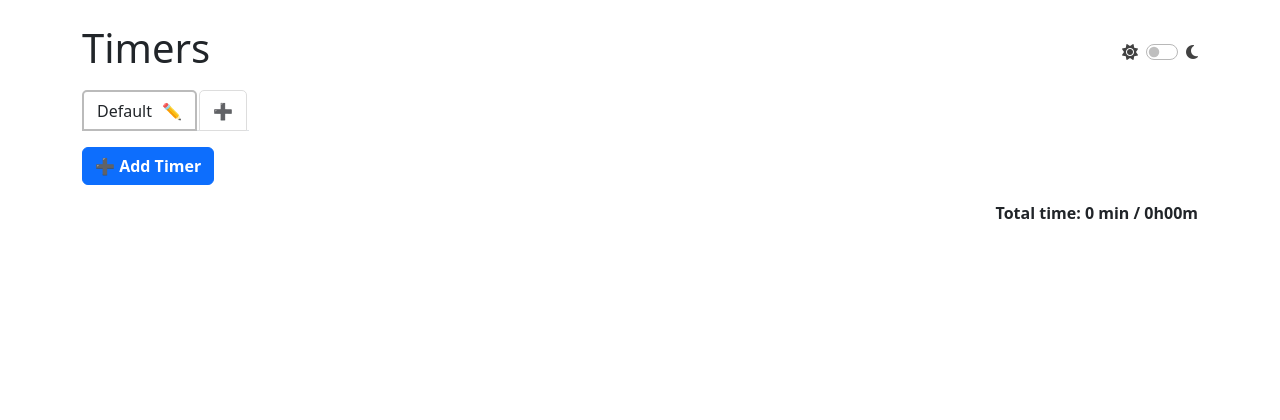
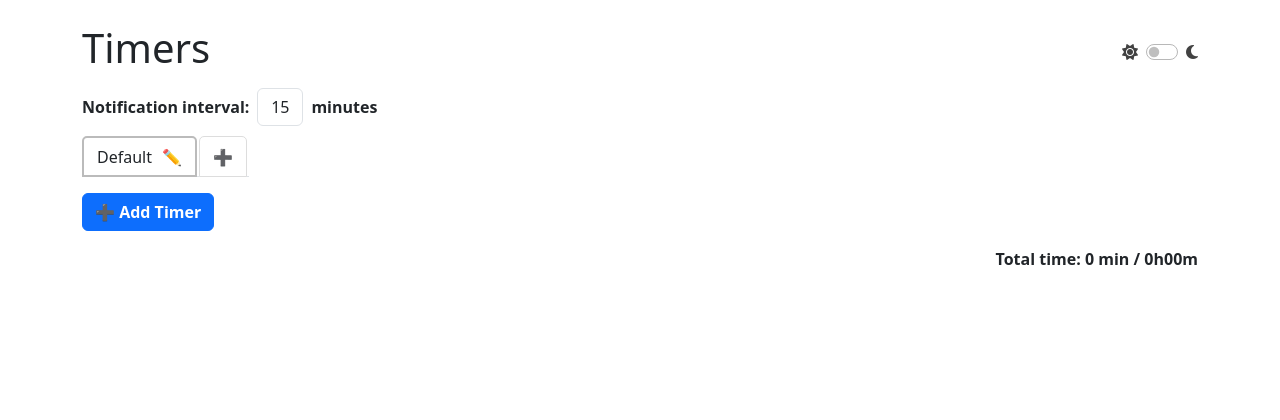
Before and after one commit to watista/dynamic-timers, a Django app: page / in a window 1280 px wide. Shown: the top 420 px of the page. Run offline with Django 4.2, Linux system fonts and the light colour scheme.

Commit message:
add inactivity alert

```diff
--- a/timers_app/static/css/style.css
+++ b/timers_app/static/css/style.css
@@ -43,3 +43,8 @@ input[type=number]::-webkit-outer-spin-button {
 .fa-moon {
     color: #424242;
 }
+
+#inactivity-time {
+    width: 46px;
+    text-align: center;
+}
--- a/timers_app/static/js/utils.js
+++ b/timers_app/static/js/utils.js
@@ -1,6 +1,7 @@
 function updateTimers() {
     const now = Date.now() / 1000;
     let totalSeconds = 0;
+    let anyTimerRunning = false;
     const activeTab = document.querySelector(".nav-link.active")?.dataset.tab;
 
     document.querySelectorAll(`[data-timer][data-tab="${activeTab}"]`).forEach(el => {
@@ -10,6 +11,7 @@ function updateTimers() {
         let elapsed = 0;
 
         if (!isNaN(start) && !isNaN(elapsedAttr)) {
+            anyTimerRunning = true;
             elapsed = elapsedAttr + (now - start);
             const minutes = (elapsed / 60).toFixed(1);
             el.textContent = minutes.replace(',', '.') + " min";
@@ -31,6 +33,7 @@ function updateTimers() {
     const totalHoursInt = Math.floor(totalSeconds / 3600);
     const totalMinutesInt = Math.floor((totalSeconds % 3600) / 60);
     document.getElementById("total-hours").textContent = `${totalHoursInt}h${String(totalMinutesInt).padStart(2, '0')}m`;
+    checkInactivity(anyTimerRunning);
 }
 
 setInterval(updateTimers, 1000);
@@ -77,6 +80,36 @@ function drop(ev) {
             },
             body: JSON.stringify({ action: "reorder", order: order }),
         }).then(() => window.location.reload());
+    }
+}
+
+let lastActiveTimestamp = Date.now();
+let lastNotified = 0;
+
+function checkInactivity(anyRunning) {
+    const now = Date.now();
+    const input = document.getElementById("inactivity-time");
+    const customDelay = parseInt(input?.value || "15", 10);
+    const delayMinutes = Math.max(customDelay, 1);
+
+    if (anyRunning) {
+        lastActiveTimestamp = now;
+    } else {
+        const diffMinutes = (now - lastActiveTimestamp) / 1000 / 60;
+
+        if (diffMinutes >= delayMinutes && (now - lastNotified) > 1000 * 60 * delayMinutes) {
+            sendInactivityNotification(delayMinutes);
+            lastNotified = now;
+        }
+    }
+}
+
+function sendInactivityNotification(delay) {
+    if (Notification.permission === "granted") {
+        new Notification("⏱ Reminder", {
+            body: `No timers have been running for ${delay} minutes.`,
+            icon: "/static/img/favicon.png"
+        });
     }
 }
 
@@ -232,5 +265,21 @@ document.addEventListener("DOMContentLoaded", () => {
         });
     });
 
+    if (Notification.permission !== "granted" && Notification.permission !== "denied") {
+        Notification.requestPermission();
+    }
+
+    const inactivityInput = document.getElementById("inactivity-time");
+
+    const savedDelay = localStorage.getItem("inactivityDelay");
+    inactivityInput.value = savedDelay ? parseInt(savedDelay, 10) : 15;
+
+    inactivityInput.addEventListener("input", () => {
+        const value = parseInt(inactivityInput.value, 10);
+        if (!isNaN(value) && value >= 1) {
+            localStorage.setItem("inactivityDelay", value);
+        }
+    });
+
     updateTimers(); // initial
 });
--- a/timers_app/templates/index.html
+++ b/timers_app/templates/index.html
@@ -33,6 +33,15 @@
                 </div>
                 <i class="fas fa-moon"></i>
             </li>
+        </div>
+    </div>
+
+    <!-- Alert interval input -->
+    <div class="mb-2 d-flex align-items-center fw-semibold gap-2">
+        <label for="inactivity-time">Notification interval:</label>
+        <div class="d-flex align-items-center gap-2">
+            <input type="number" id="inactivity-time" class="form-control" min="1" step="1">
+            <span>minutes</span>
         </div>
     </div>
 
```
Also changed, not shown: 1 other file.
